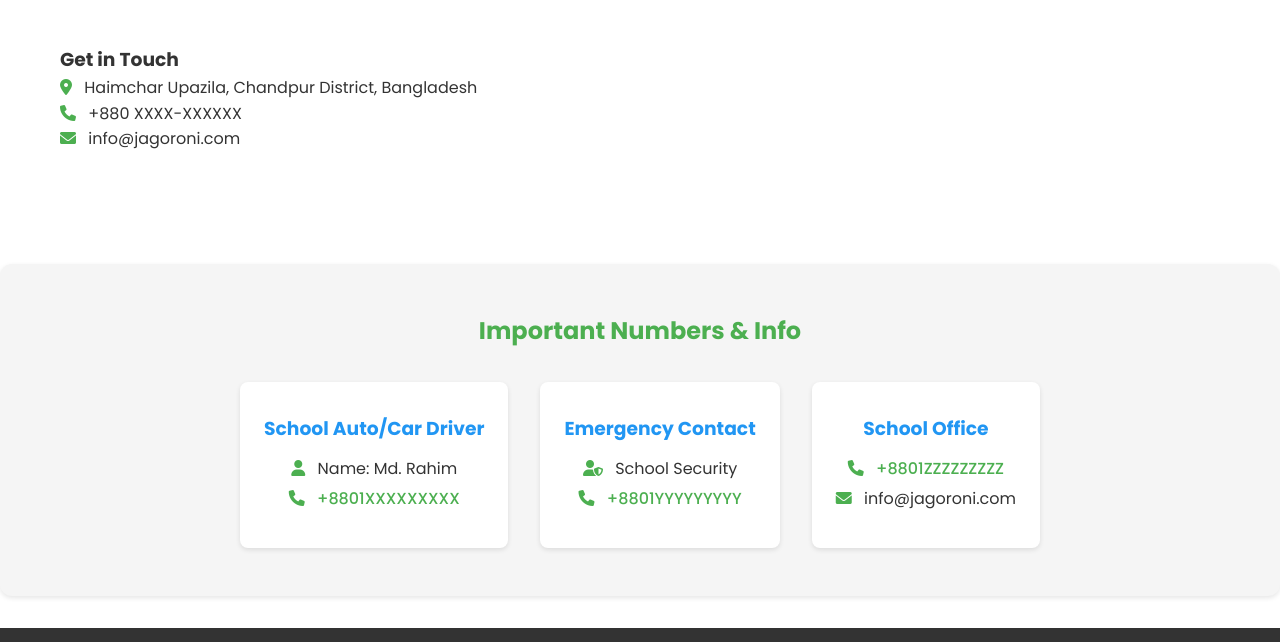
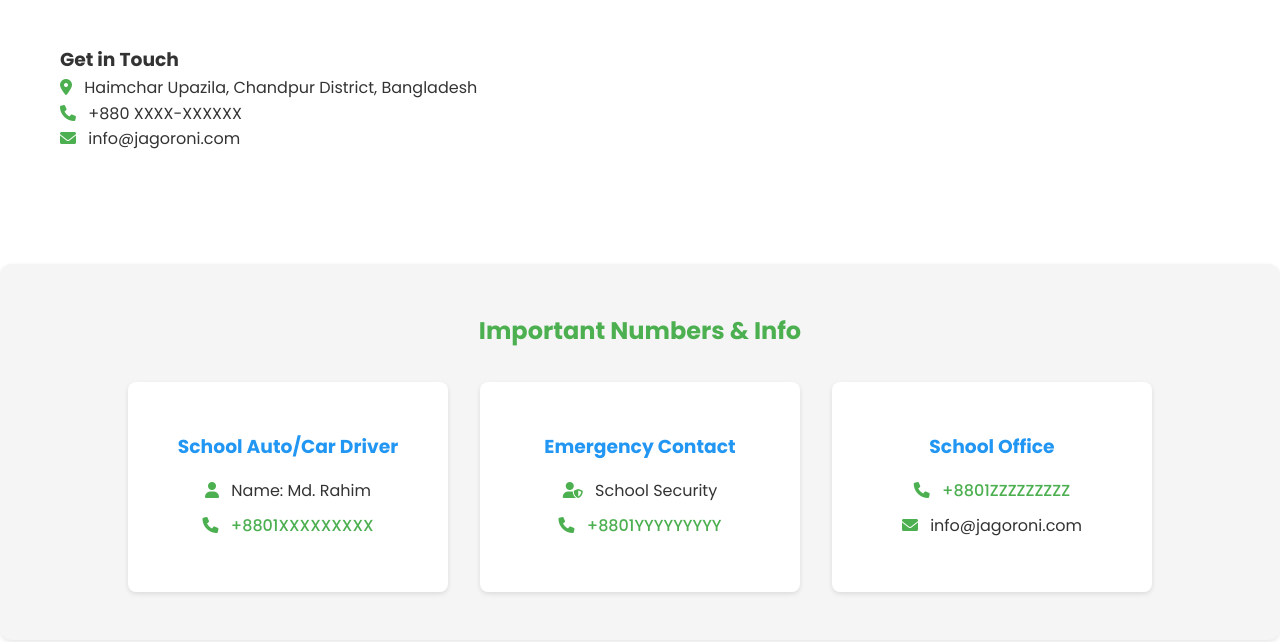
Before and after one commit to jihadulstart/Jagoronischool, a plain HTML site: page index.html in a window 1280 px wide. Shown: the part 7490-8132 px from the top of the page. Drawn offline with Linux system fonts and the light colour scheme.

Commit message:
Update styles.css

```diff
--- a/styles.css
+++ b/styles.css
@@ -713,6 +713,8 @@ section {
   flex-wrap: wrap;
   gap: 2rem;
   justify-content: center;
+  align-items: flex-start;
+  width: 100%;
 }
 
 .important-item {
@@ -720,8 +722,15 @@ section {
   padding: 2rem 1.5rem;
   border-radius: 8px;
   box-shadow: var(--shadow);
-  min-width: 220px;
+  min-width: 260px;
+  max-width: 320px;
+  min-height: 210px;
+  max-height: 260px;
   text-align: center;
+  flex: 1 1 300px;
+  display: flex;
+  flex-direction: column;
+  justify-content: center;
 }
 
 .important-item h3 {
@@ -750,10 +759,17 @@ section {
   color: var(--primary-color);
 }
 
-@media (max-width: 768px) {
+@media (max-width: 900px) {
   .important-list {
     flex-direction: column;
     gap: 1rem;
     align-items: center;
   }
+
+  .important-item {
+    min-width: 90vw;
+    max-width: 95vw;
+    min-height: 180px;
+    max-height: none;
+  }
 }
```
